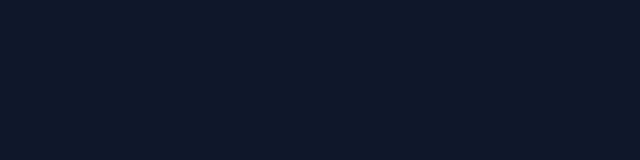
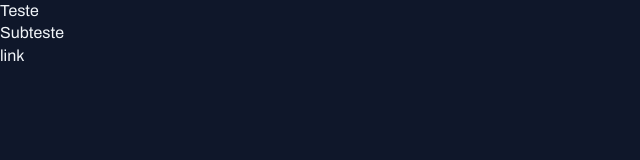
Before and after one commit to Nauberty/Projeto-Portal-de-Not-cias, a plain HTML site: page index.html in a window 1280 px wide. Shown: the whole page, without its empty margins (0-640 px from the left). Drawn offline with Linux system fonts and the light colour scheme.

Commit message:
aplicando fontes no projeto

```diff
--- a/index.html
+++ b/index.html
@@ -1,11 +1,18 @@
 <!DOCTYPE html>
 <html lang="pt-br">
 <head>
+  <link rel="preconnect" href="https://fonts.googleapis.com">
+<link rel="preconnect" href="https://fonts.gstatic.com" crossorigin>
+
   <meta charset="UTF-8">
   <meta name="viewport" content="width=device-width, initial-scale=1.0">
   <title>Portal de Notícias</title><link rel="stylesheet" href="styles/index.css">
+
+  <link href="https://fonts.googleapis.com/css2?family=Archivo:ital,wght@0,100..900;1,100..900&display=swap" rel="stylesheet">
 </head>
 <body>
-
+  <h1>Teste</h1>
+  <h2>Subteste</h2>
+  <a href="#">link</a>
 </body>
 </html>
--- a/styles/global.css
+++ b/styles/global.css
@@ -11,9 +11,31 @@
   --stroke-color: #1E293B;
   --text-color-primary: #F1F5F9;
   --text-color-secondary: #CBD5E1;
+
+  --font-family: 'Archivo', sans-serif;
+  --h1: 800 24px/135% var(--font-family);
+  --h2: 800 16px/140% var(--font-family);
+  --h3: 800 14px/140% var(--font-family);
+  --text-span: 600 14px/145% var(--font-family);
+  --text: 400 16px/140% var(--font-family);
+  --text-sm: 400 14px/160% var(--font-family);
 }
 
 body {
+  font: var(--text);
   color: var(--text-color-primary);
   background-color: var(--bg-color);
 }
+
+a {
+  text-decoration: none;
+  color: inherit;
+}
+
+a:hover {
+  color: var(--brand-color-light);
+}
+
+h1, h2, h3 {
+  font: inherit;
+}
```
